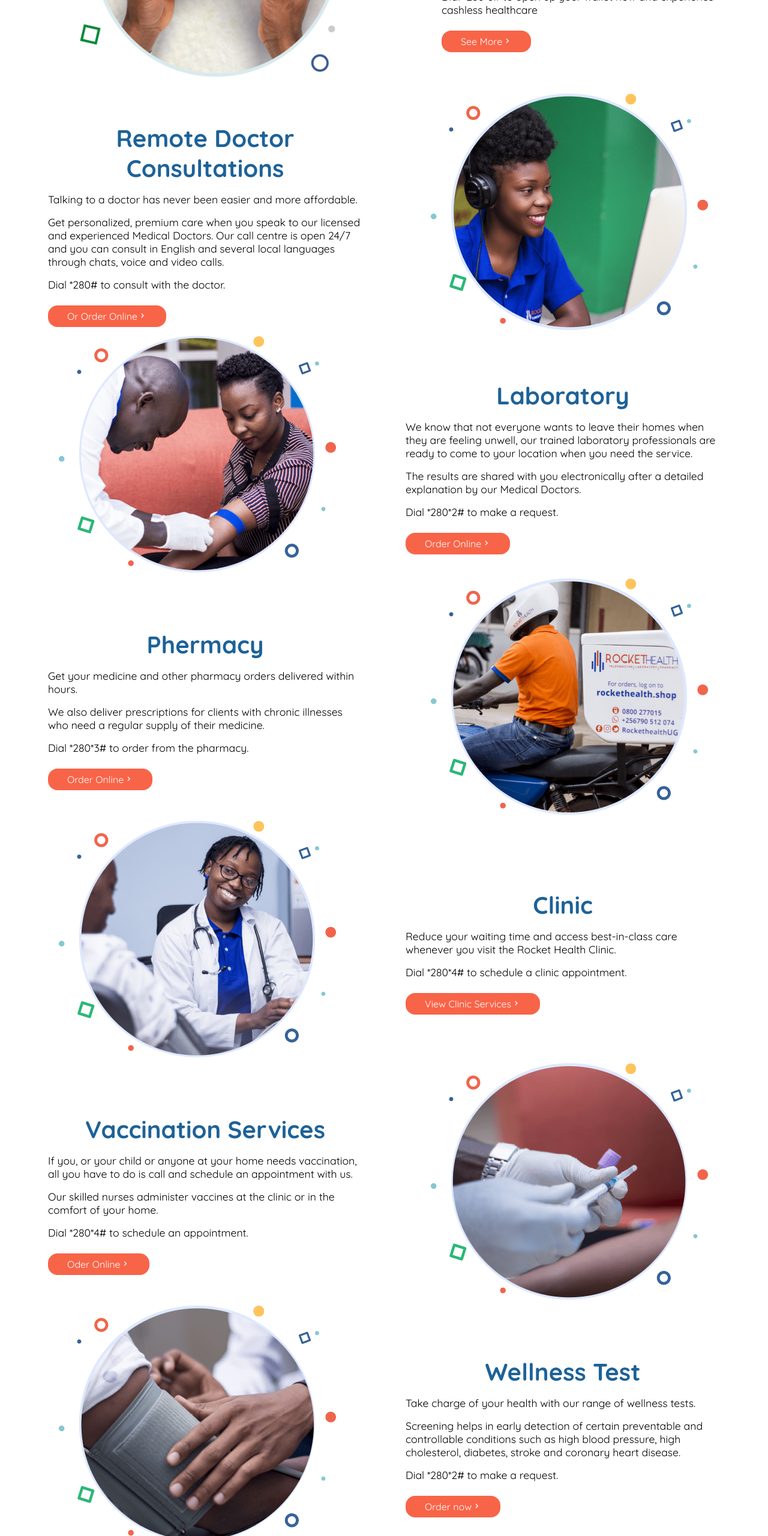
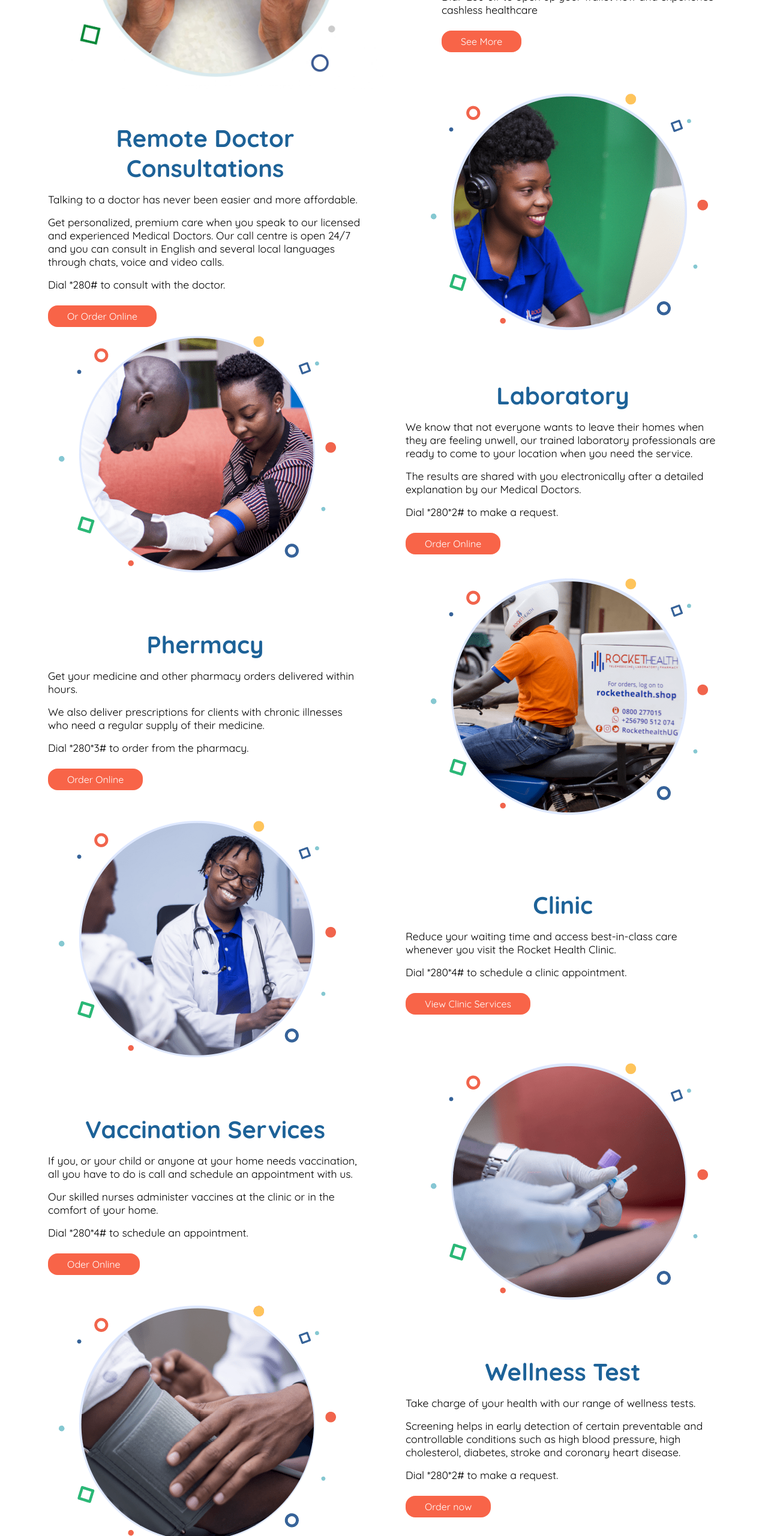
Before and after one commit to johnelipse/Rocket-Health, a plain HTML site: page index.html in a window 1280 px wide. Shown: the part 1128-3688 px from the top of the page at 60% size. Drawn offline with nearby package versions, Linux system fonts and the light colour scheme.

Commit message:
increase

```diff
--- a/index.html
+++ b/index.html
@@ -96,8 +96,7 @@
           </p>
           <div class="btn">
             <a href="https://rockethealth.africa/rocket-health-wallet/"
-              >See More<i class="bx bx-chevron-right"></i
-            ></a>
+              >See More</a>
           </div>
         </div>
       </div>
@@ -114,8 +113,7 @@
           <p>Dial *280# to consult with the doctor.</p>
           <div class="btn">
             <a href="https://www.rockethealth.shop/product/consultation/"
-              >Or Order Online<i class="bx bx-chevron-right"></i
-            ></a>
+              >Or Order Online</a>
           </div>
         </div>
         <div class="image">
@@ -140,8 +138,7 @@
           <p>Dial *280*2# to make a request.</p>
           <div class="btn">
             <a href="https://www.rockethealth.shop/product-category/laboratory/"
-              >Order Online<i class="bx bx-chevron-right"></i
-            ></a>
+              >Order Online</a>
           </div>
         </div>
       </div>
@@ -158,8 +155,7 @@
           <p>Dial *280*3# to order from the pharmacy.</p>
           <div class="btn">
             <a href="https://www.rockethealth.shop/product-category/pharmacy/"
-              >Order Online<i class="bx bx-chevron-right"></i
-            ></a>
+              >Order Online</a>
           </div>
         </div>
         <div class="image">
@@ -180,8 +176,7 @@
           <div class="btn">
             <a
               href="https://www.rockethealth.shop/product-category/clinic-service/"
-              >View Clinic Services<i class="bx bx-chevron-right"></i
-            ></a>
+              >View Clinic Services</a>
           </div>
         </div>
       </div>
@@ -200,8 +195,7 @@
           <div class="btn">
             <a
               href="https://www.rockethealth.shop/product-category/pharmacy/vaccines/"
-              >Oder Online<i class="bx bx-chevron-right"></i
-            ></a>
+              >Oder Online</a>
           </div>
         </div>
         <div class="image">
@@ -224,8 +218,7 @@
           <div class="btn">
             <a
               href="https://www.rockethealth.shop/product-category/laboratory/wellness-packages/"
-              >Order now<i class="bx bx-chevron-right"></i
-            ></a>
+              >Order now</a>
           </div>
         </div>
       </div>
@@ -244,8 +237,7 @@
           <p>Dial *280*5# to register.</p>
           <div class="btn">
             <a href="https://rockethealth.africa/services/#care"
-              >Get Started<i class="bx bx-chevron-right"></i
-            ></a>
+              >Get Started</a>
           </div>
         </div>
         <div class="image">
@@ -266,8 +258,7 @@
           <p>Pay using Visa/Mastercard, Mobile Money or cash on delivery.</p>
           <div class="btn">
             <a href="https://www.rockethealth.shop/"
-              >Gety Started<i class="bx bx-chevron-right"></i
-            ></a>
+              >Gety Started</a>
           </div>
         </div>
       </div>
@@ -281,8 +272,7 @@
           </p>
           <div class="btn">
             <a href="https://rockethealth.africa/insurance"
-              >See More<i class="bx bx-chevron-right"></i
-            ></a>
+              >See More</a>
           </div>
         </div>
         <div class="image">
--- a/partials/_services-provided.scss
+++ b/partials/_services-provided.scss
@@ -225,7 +225,8 @@
       background-color: #f86448;
       color: white;
       border-radius: 1rem;
-      padding: 0.2rem 1rem;
+      padding: 0.2rem 0.5rem;
+      font-size: 14px;
       &:hover {
         background-color: $primary-color;
         transition: 0.6s;
```
Also changed, not shown: style.css, 1 other file.
